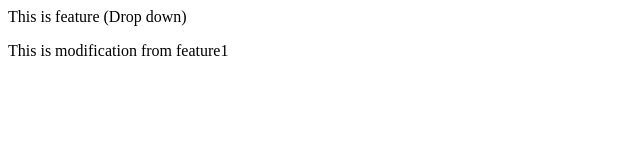
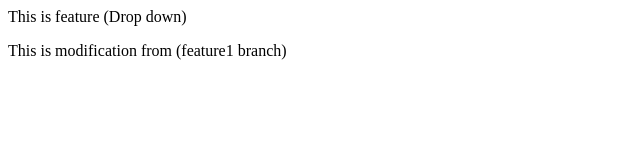
Before and after one commit to SHARAT1997/Git_Practice, a plain HTML site: page index.html in a window 1280 px wide. Shown: the full height of the page, 0-640 px from the left. Drawn offline with Linux system fonts and the light colour scheme.

Commit message:
Added (feature1 branch)

```diff
--- a/index.html
+++ b/index.html
@@ -1,2 +1,2 @@
 <p> This is feature (Drop down) </p>
-<p> This is modification from feature1 </p>
+<p> This is modification from (feature1 branch) </p>
```
